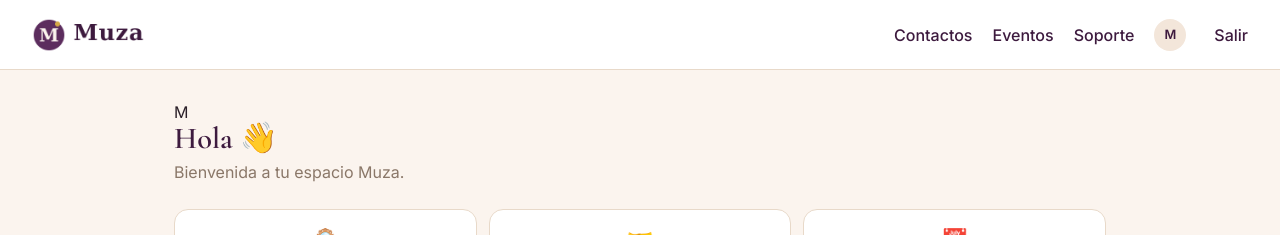
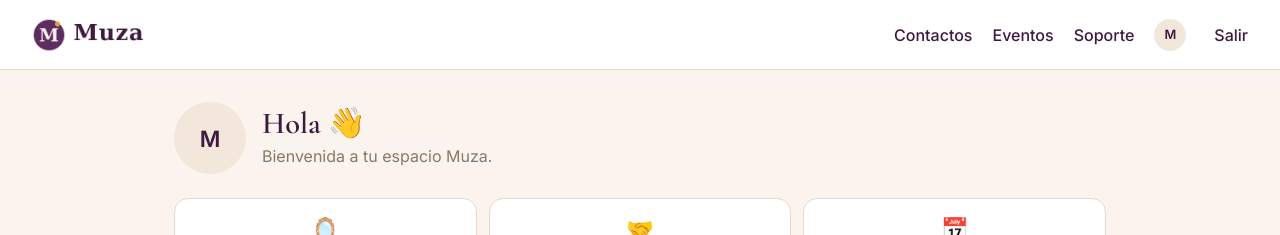
Before and after one commit to somosmuzamarketing-spec/muza-platform, a Next.js app: page /dashboard in a window 1280 px wide. Shown: the top 235 px of the page. Built offline with nearby package versions, Linux system fonts and the light colour scheme; no server answers; the database is empty.

Commit message:
Update globals.css

```diff
--- a/src/app/globals.css
+++ b/src/app/globals.css
@@ -278,6 +278,18 @@ input::placeholder, textarea::placeholder { color: var(--muted); }
 .profile-badges .badge { margin-left: 0; }
 .profile-bio { margin-top: 0.9rem; line-height: 1.6; color: var(--text); }
 
+.dashboard-hero { display: flex; align-items: center; gap: 1rem; margin-bottom: 1.5rem; }
+.dashboard-hero-avatar { width: 72px; height: 72px; border-radius: 50%; overflow: hidden; flex-shrink: 0; background: var(--cream-soft); display: flex; align-items: center; justify-content: center; font-weight: 600; font-size: 1.4rem; color: var(--plum); }
+.dashboard-hero-avatar img { width: 100%; height: 100%; object-fit: cover; display: block; }
+
+.profile-bio-section { border-top: 1px solid var(--border); padding-top: 1rem; margin-top: 1rem; }
+.profile-bio-section:first-child { border-top: none; padding-top: 0; margin-top: 0; }
+.profile-bio-label { font-size: 0.8rem; font-weight: 600; color: var(--plum); margin: 0 0 0.25rem; }
+.profile-bio-text { font-size: 0.95rem; line-height: 1.6; margin: 0; color: var(--text); }
+.profile-bio-highlight { background: var(--plum); border-radius: 10px; padding: 1rem 1.1rem; margin-top: 1.25rem; }
+.profile-bio-highlight .profile-bio-label { color: var(--gold); }
+.profile-bio-highlight .profile-bio-text { color: var(--cream); }
+
 /* Avatar upload (Mi perfil) */
 .avatar-upload { display: inline-block; }
 
```
